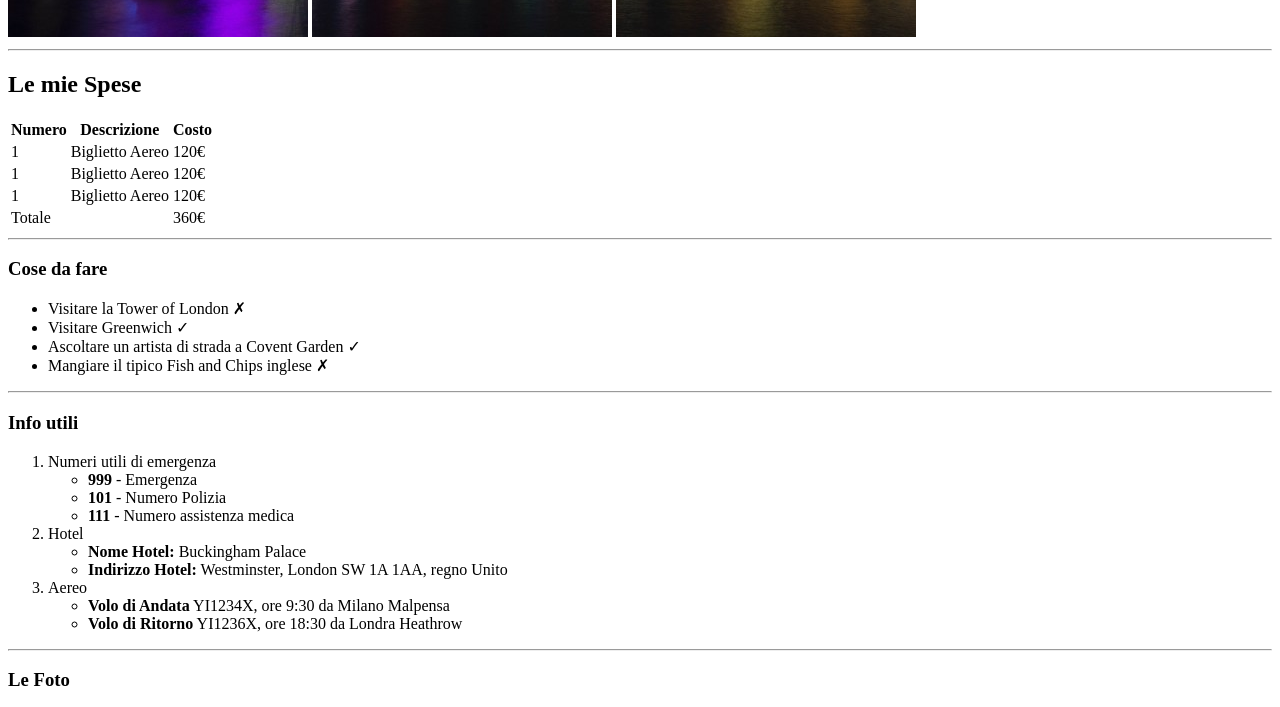
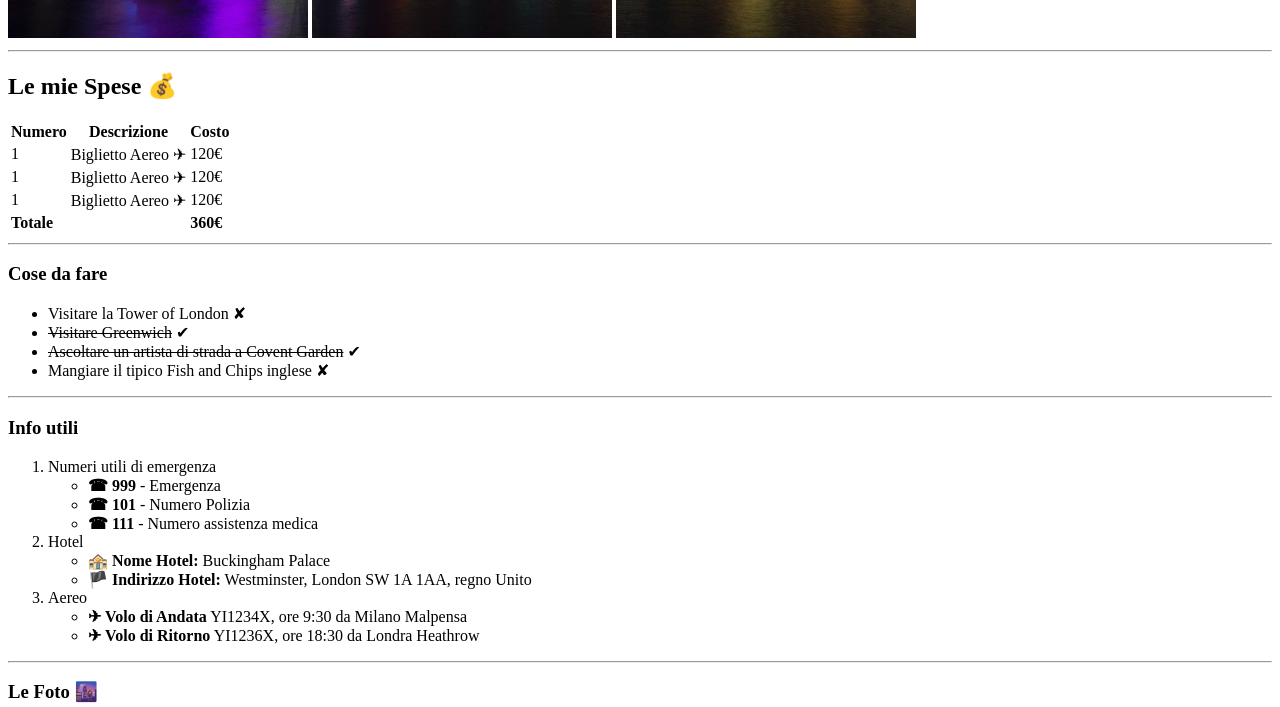
Before and after one commit to AndreiBurbulia/html-london-trip, a plain HTML site: page index.html in a window 1280 px wide. Shown: the part 643-1350 px from the top of the page. Drawn offline with Linux system fonts and the light colour scheme; grey boxes are pictures that could not be loaded.

Commit message:
Aggiunta dei dettagli alla Pagina

```diff
--- a/index.html
+++ b/index.html
@@ -6,10 +6,11 @@
     <meta name="viewport" content="width=device-width, initial-scale=1.0">
     <title>Document</title>
 </head>
+
 <body>
     <!-- Header sito -- Titolo + Foto -->
     <header>
-        <h1>Il mio Viaggio a Londra</h1>
+        <h1>Il mio Viaggio a Londra &#128163; &#128165; </h1>
         <!-- Contenitore delle 3 immagini che formano la copertina del sito -->
         <div>
             <img src="img/pexels-bill-emrich-230794-0.jpg" alt="London Eyes">
@@ -26,7 +27,7 @@
 
         <!-- Contenitore delle Spese -->
         <div>
-            <h2>Le mie Spese</h2>
+            <h2>Le mie Spese &#128176; </h2>
             <!-- Tabella con le Spese -->
             <table>
                 <thead>
@@ -40,26 +41,26 @@
                 <tbody>
                     <tr>
                         <td>1</td>
-                        <td>Biglietto Aereo</td>
+                        <td>Biglietto Aereo &#9992; </td>
                         <td>120&#8364;</td>
                     </tr>
                     <tr>
                         <td>1</td>
-                        <td>Biglietto Aereo</td>
+                        <td>Biglietto Aereo &#9992;</td>
                         <td>120&#8364;</td>
                     </tr>
                     <tr>
                         <td>1</td>
-                        <td>Biglietto Aereo</td>
+                        <td>Biglietto Aereo &#9992;</td>
                         <td>120&#8364;</td>
                     </tr>
                 </tbody>
 
                 <tfoot>
                     <tr>
-                        <td>Totale</td>
+                        <td> <strong>Totale</strong></td>
                         <td></td>
-                        <td>360&#8364;</td>
+                        <td> <strong> 360&#8364; </strong> </td>
                     </tr>
 
                 </tfoot>
@@ -73,10 +74,10 @@
         <div>
             <h3>Cose da fare</h3>
             <ul>
-                <li>Visitare la Tower of London &#10007;</li>
-                <li>Visitare Greenwich &#10003;</li>
-                <li>Ascoltare un artista di strada a Covent Garden &#10003;</li>
-                <li>Mangiare il tipico Fish and Chips inglese &#10007;</li>
+                <li>Visitare la Tower of London &#10008;</li>
+                <li> <del> Visitare Greenwich</del> &#10004;</li>
+                <li> <del> Ascoltare un artista di strada a Covent Garden</del>  &#10004;</li>
+                <li>Mangiare il tipico Fish and Chips inglese &#10008;</li>
             </ul>
             <hr>
         </div>
@@ -87,27 +88,27 @@
             <h3>Info utili</h3>
             <ol>
                 <li>
-                    <span>Numeri utili di emergenza</span>
+                    <span> Numeri utili di emergenza</span>
                     <ul>
-                        <li><strong>999</strong> - Emergenza</li>
-                        <li><strong>101</strong> - Numero Polizia</li>
-                        <li><strong>111</strong> - Numero assistenza medica</li>
+                        <li><strong> &#9742; 999</strong> - Emergenza</li>
+                        <li><strong> &#9742; 101</strong> - Numero Polizia</li>
+                        <li><strong> &#9742; 111</strong> - Numero assistenza medica</li>
                     </ul>
                 </li>
 
                 <li>
                     <span>Hotel</span>
                     <ul>
-                        <li><strong>Nome Hotel:</strong> Buckingham Palace</li>
-                        <li><strong>Indirizzo Hotel:</strong> Westminster, London SW 1A 1AA, regno Unito</li>
+                        <li><strong> &#127972; Nome Hotel:</strong> Buckingham Palace</li>
+                        <li><strong> &#127988; Indirizzo Hotel:</strong> Westminster, London SW 1A 1AA, regno Unito</li>
                     </ul>
                 </li>
 
                 <li>
                     <span>Aereo</span>
                     <ul>
-                        <li><strong>Volo di Andata</strong> YI1234X, ore 9:30 da Milano Malpensa</li>
-                        <li><strong>Volo di Ritorno</strong> YI1236X, ore 18:30 da Londra Heathrow</li>
+                        <li><strong> &#9992; Volo di Andata</strong> YI1234X, ore 9:30 da Milano Malpensa</li>
+                        <li><strong> &#9992; Volo di Ritorno</strong> YI1236X, ore 18:30 da Londra Heathrow</li>
                     </ul>
                 </li>
             </ol>
@@ -120,7 +121,7 @@
 
     <!-- Footer del sito -- Foto aggiuntive -->
     <footer>
-        <h3>Le Foto</h3>
+        <h3>Le Foto &#127750; </h3>
         <img src="https://www.abta.com/sites/default/files/styles/large/public/media/uploads/london-400x400-compressor_0.jpg" alt="Foto Ponte">
         <img src="https://pokerstarscareers.com/wp-content/uploads/2020/01/London-Wider-Area-e1597319992670-400x400.jpg" alt="Foto del Museo">
 
```
